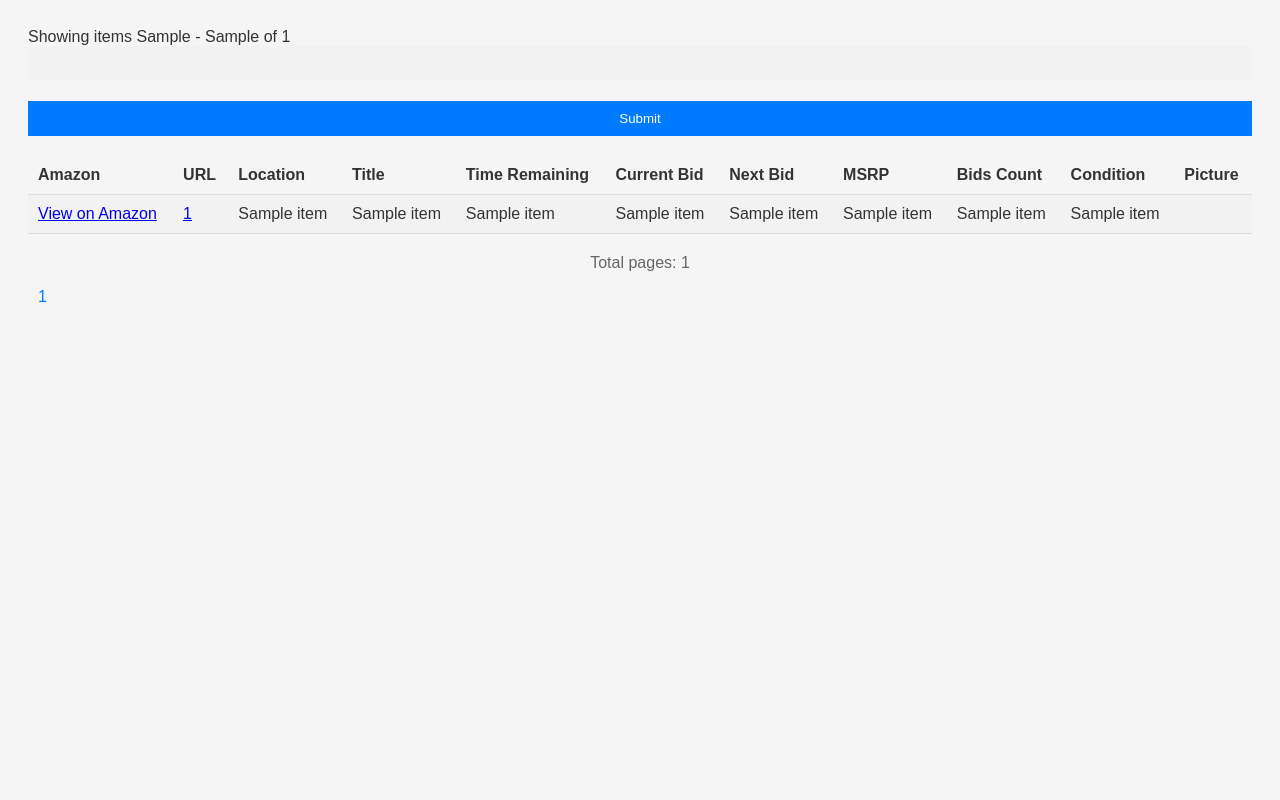
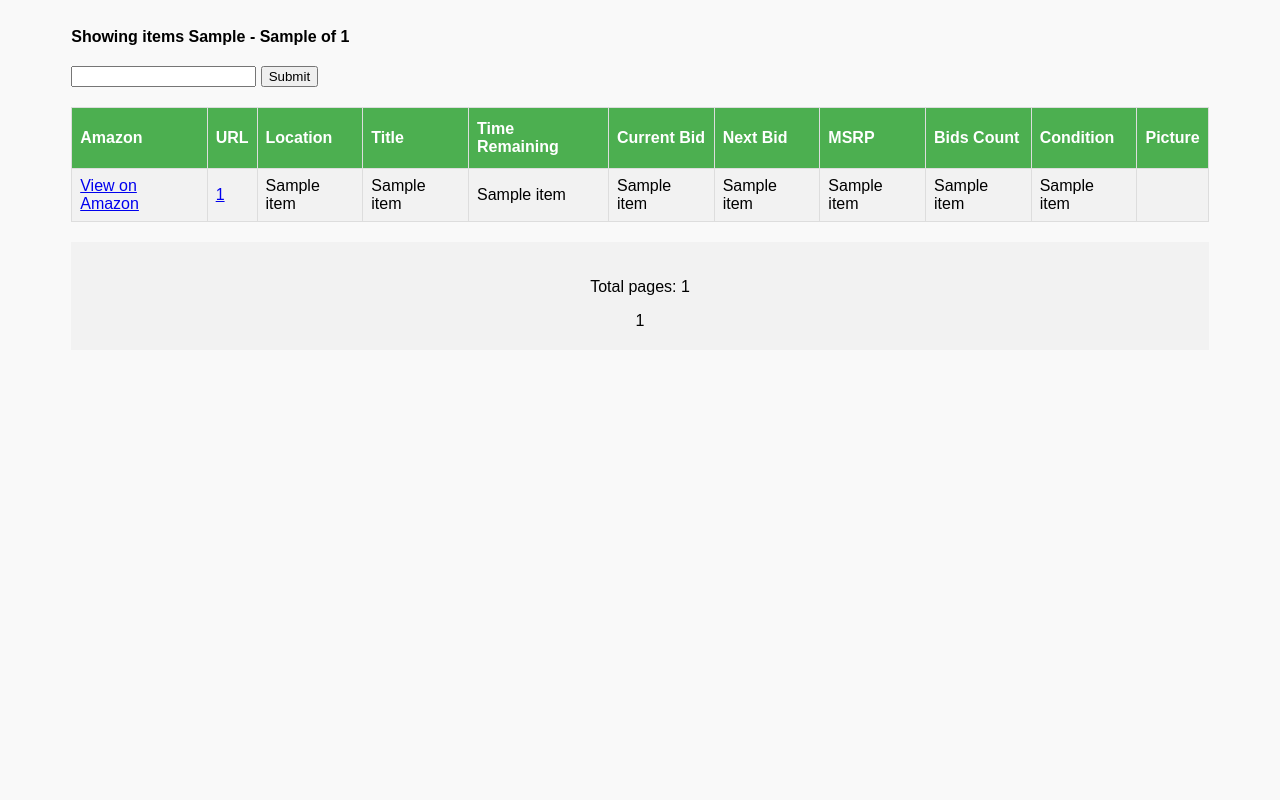
Before and after one commit to deycallmezer0/Better-Bidfta, a FastAPI app: template templates/index.html in a window 1280 px wide. Run offline with FastAPI, Linux system fonts and the light colour scheme; the template is opened without the code that fills it: most values are stand-ins (such as "Sample title", 1, 10 or a date in 2020); some libraries are stand-ins or nearby versions.

Commit message:
Improve UI and optimize threading in app.py
This commit adds substantial improvements to the user interface and optimizes the multi-threading in app.py. The UI is enhanced through the addition of Amazon search links for items and the inclusion of item images in the results table. The multi-threading code in app.py is refactored for better performance and speed when making remote calls. These changes span across app.py, index.html, and styles.css.

```diff
--- a/app.py
+++ b/app.py
@@ -21,7 +21,6 @@ templates = Jinja2Templates(directory="templates")
 async def async_search(session, url):
     async with session.get(url) as response:
         if response.status != 200:
-            logging.debug(f'Response status code is not 200 for url {url}')
             return None
         return await response.text()
 
@@ -32,7 +31,6 @@ async def fetch_items(session, auction):
     auction_url = auction_link['href']
     auction_number = re.findall(r'\d+', auction_url)[0]
     url = f"https://auction.bidfta.io/api/item/getItemsByAuctionId/{auction_number}?&pageId=1&auctionId={auction_number}"
-    logging.debug(f'Adding task for url {url}')
     return await async_search(session, url), auction_location, auction_number
 
 @app.get("/")
@@ -46,10 +44,10 @@ async def search_redirect():
 @app.get("/search/{page_number}", response_class=HTMLResponse)
 async def load_home(request: Request, page_number: int = 1, zip: int = 45036):
     zip = request.query_params.get('zipCode', default="45036")
+    print(zip)
     container_class = "w-full mx-auto"
     soup = bs4.BeautifulSoup(await async_search(ClientSession(), f'https://www.bidfta.com/location-zip?miles=25&zipCode={zip}'), 'html.parser')
     auctions = soup.find_all('div', class_=container_class)
-    logging.debug(f'Total number of auctions: {len(auctions)}')
 
     async with ClientSession() as session:
         tasks = [fetch_items(session, auction) for auction in auctions]
@@ -61,7 +59,6 @@ async def load_home(request: Request, page_number: int = 1, zip: int = 45036):
             continue
         active_items = {}
         items_dict = json.loads(items_json)
-        print(items_dict[0])
         for item in items_dict:
             time_remaining = item['itemTimeRemaining']
             if int(time_remaining) > 0:
@@ -82,7 +79,6 @@ async def load_home(request: Request, page_number: int = 1, zip: int = 45036):
                 # Construct Amazon search URL with the item's name
                 search_query = "+".join(item['title'].split())  # Replace spaces with "+"
                 amazon_search_url = f"https://www.amazon.com/s?k={search_query}"
-                print(amazon_search_url)
                 # Add Amazon search URL to active_items
                 active_items[id_key]['amazon_search_link'] = amazon_search_url
                 all_items_time_remaining.append((
--- a/static/style.css
+++ b/static/style.css
@@ -1,72 +1,76 @@
 body {
     font-family: Arial, sans-serif;
-    color: #333;
-    background-color: #f5f5f5;
+    background-color: #f9f9f9;
+}
+
+.content_wrapper {
+    width: 90%;
+    margin: auto;
     padding: 20px;
 }
 
-table {
-    width: 100%;
-    border-collapse: collapse;
+.item_counter {
+    margin-bottom: 20px;
+    font-weight: bold;
+}
+
+.search-form {
     margin-bottom: 20px;
 }
 
-table tr:nth-child(even) {
+.table_wrapper {
+    width: 100%;
+    overflow-x: auto;  /* Enable horizontal scrolling if the table is wider than the container */
+}
+
+.table_container {
+    margin-bottom: 20px;
+}
+
+.item_table {
+    width: 100%;
+    border-collapse: collapse;
+    table-layout: auto;
+}
+
+.item_table th, .item_table td {
+    border: 1px solid #ddd;
+    padding: 8px;
+}
+
+.item_table tr:nth-child(even) {
     background-color: #f2f2f2;
 }
 
-table th, table td {
-    text-align: left;
-    padding: 10px;
-    border-bottom: 1px solid #ddd;
+.item_table tr:hover {
+    background-color: #ddd;
 }
 
-form {
-    margin-bottom: 20px;
+.item_table th {
+    padding-top: 12px;
+    padding-bottom: 12px;
+    text-align: left;
+    background-color: #4CAF50;
+    color: white;
 }
 
-input[type=text] {
-    width: 100%;
-    box-sizing: border-box;
-    padding: 10px;
-    margin-bottom: 10px;
-    border: none;
-    background: #f2f2f2;
+.img_cell img {
+    max-width: 100px;
 }
 
-button[type=submit] {
-    width: 100%;
-    padding: 10px;
-    margin-top: 10px;
-    border: none;
-    background: #007BFF;
-    color: white;
-    cursor: pointer;
+.footer_wrapper {
+    padding: 20px;
+    background-color: #f2f2f2;
+    color: #000;
+    text-align: center;
 }
 
-button[type=submit]:hover {
-    opacity: 0.9;
+.footer_wrapper a {
+    color: #000;
+    text-decoration: none;
 }
 
-footer p {
-    text-align: center;
-    color: #666;
+.item_table th {
+    position: sticky;
+    top: 0;
 }
-
-div.pagination a {
-    margin: 0 10px;
-    text-decoration: none;
-    color: #007BFF;
-}
-
-div.pagination a:hover {
-    color: #0056b3;
-}
-
-/* Added CSS for images */
-table img {
-    max-width: 100px; /* Adjust this value to fit your container */
-    max-height: 100px; /* Adjust this value to fit your container */
-    display: block;
-    margin: auto; /* Center the images horizontally */
-}
--- a/templates/index.html
+++ b/templates/index.html
@@ -1,32 +1,38 @@
+<html>
 <head>
     <link rel="stylesheet" href="{{ url_for('static', path='style.css') }}">
+    <!-- Add a reference to the jQuery library -->
+    <script src="https://code.jquery.com/jquery-3.6.0.min.js"></script>
+    <!-- Add a reference to the Sticky Table Headers plugin -->
+    <script src="https://cdnjs.cloudflare.com/ajax/libs/StickyTableHeaders/0.1.19/js/jquery.stickytableheaders.min.js"></script>
 </head>
-
 <body>
-
-    Showing items {{ first_item }} - {{ last_item }} of {{ total_items }}<br>
+<div class="content_wrapper">
+    <div class="item_counter">Showing items {{ first_item }} - {{ last_item }} of {{ total_items }}</div>
+    <div class="search-form">
         <form action="/search" method="get">
             <input type="text" name="zipCode">
             <button type="submit">Submit</button>
         </form>
-    <table>
-        <tr>
-            <th>Amazon</th>
-            <th>URL</th>
-            <th>Location</th>
-            <th>Title</th>
-            <th>Time Remaining</th>
-            <th>Current Bid</th>
-            <th>Next Bid</th>
-            <th>MSRP</th>
-            <th>Bids Count</th>
-            <th>Condition</th>
-            <th>Picture</th> <!-- Added new table header -->
+    </div>
+    <div class="table_wrapper">
+        <div class="table_container">
+            <table class="item_table">
+                <tr class="table_header">
+                    <th class="Amazon">Amazon</th>
+                    <th class="URL">URL</th>
+                    <th class="Location">Location</th>
+                    <th class="Title">Title</th>
+                    <th class="Time Remaining">Time Remaining</th>
+                    <th class="Current Bid">Current Bid</th>
+                    <th class="Next Bid">Next Bid</th>
+                    <th class="MSRP">MSRP</th>
+                    <th class="Bids Count">Bids Count</th>
+                    <th class="Condition">Condition</th>
+                    <th class="Picture">Picture</th>
                 </tr>
                 {% for item in current_page %}
-
-        <tr>
-
+                    <tr class="table_row">
                         <td><a href="#" onclick="openInNewWindow('{{ item[10] }}')">View on Amazon</a></td>
                         <td><a href="{{ item[0] }}">{{ item[0] }}</a></td>
                         <td>{{ item[1] }}</td>
@@ -37,14 +43,17 @@
                         <td>{{ item[6] }}</td>
                         <td>{{ item[7] }}</td>
                         <td>{{ item[8] }}</td>
-            <td>
+                        <td class="img_cell">
                             {% if item[9] %}
-                    <img src="{{ item[9][0] }}" alt="Item Picture"> <!-- Displaying only the first picture -->
+                                <img src="{{ item[9][0] }}" alt="Item Picture">
                             {% endif %}
                         </td>
                     </tr>
                 {% endfor %}
             </table>
+        </div>
+    </div>
+    <div class="footer_wrapper">
         <footer>
             <p>Total pages: {{ total_pages }}</p>
         </footer>
@@ -53,10 +62,17 @@
                 <a href="{{ url_for('load_home', page_number=page_num) }}">{{ page_num }}</a>
             {% endfor %}
         </div>
+    </div>
+</div>
 <script>
+    // Add JavaScript code to initialize the StickyTableHeaders plugin
+    $(function(){
+        $(".item_table").stickyTableHeaders();
+    });
+
     function openInNewWindow(url) {
         window.open(url, '_blank', 'toolbar=yes,scrollbars=yes,resizable=yes,top=500,left=500,width=1000,height=1000');
     }
 </script>
-
 </body>
+</html>
```
Lines whose indentation alone changed are shown as unchanged.
